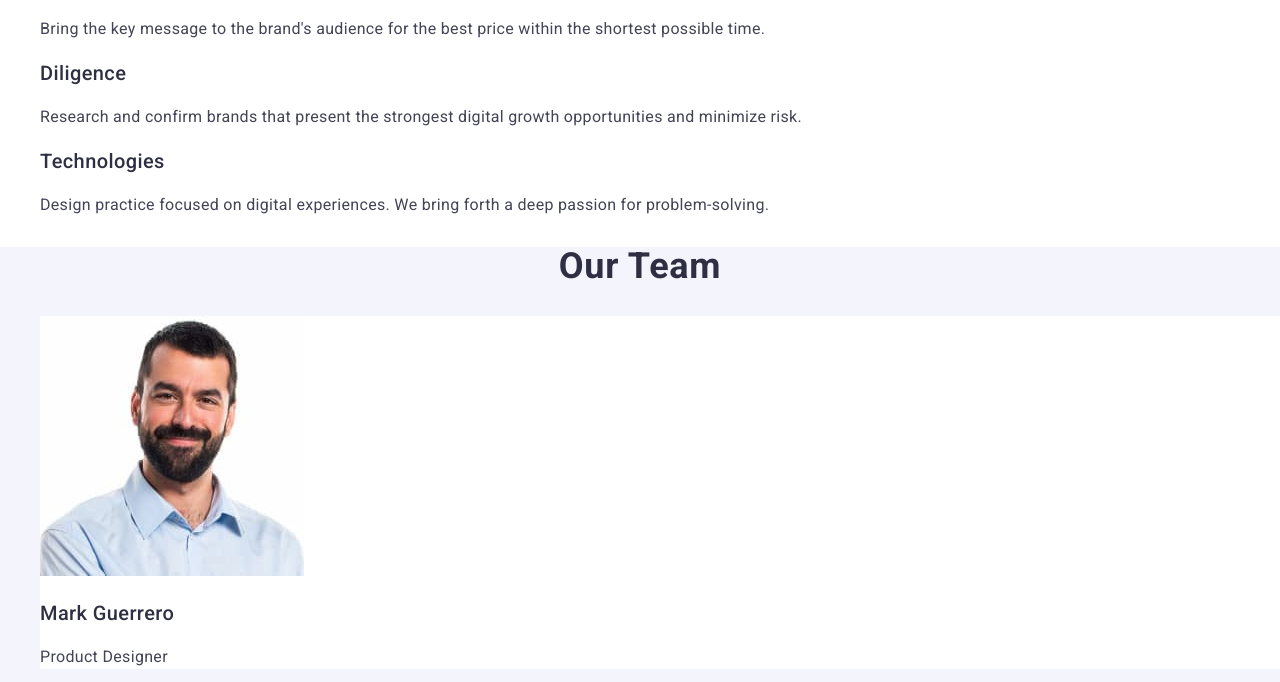
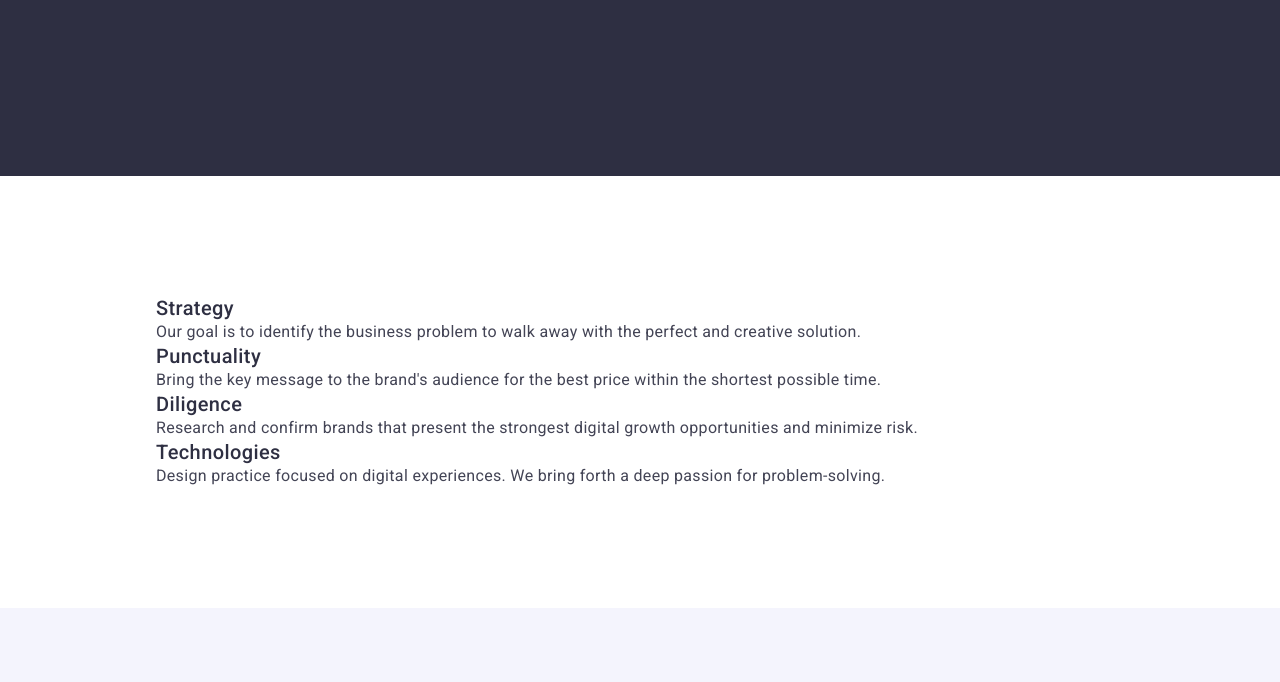
Before and after one commit to Pervushyn/goit-markup-hw-03, a plain HTML site: page index.html in a window 1280 px wide. Shown: the part 539-1221 px from the top of the page. Drawn offline with nearby package versions, Linux system fonts and the light colour scheme.

Commit message:
Summary Add

```diff
--- a/css/styles.css
+++ b/css/styles.css
@@ -16,6 +16,8 @@
   --c-background-modal: #fcfcfc;
 }
 
+/*Base*/
+
 body {
   font-family: Roboto, sans-serif;
   color: var(--c-text);
@@ -23,9 +25,23 @@ body {
 }
 ul {
   list-style-type: none;
+  margin: 0;
+  padding-left: 0;
+
 }
 a {
   text-decoration: none;
+
+}
+p, h1, h2, h3, h4, h5, h6 {
+  margin: 0;
+}
+.section {
+  padding: 120px 0;
+}
+.container {
+  max-width: 1440px;
+  padding: 0 156px;
 }
 
 /*header*/
@@ -76,8 +92,12 @@ a {
 /*Main*/
 .section-hero {
   background-color: var(--c-background-hero);
+  padding: 188px 0;
 }
 .hero-title {
+  margin: 0 auto;
+  margin-bottom: 48px;
+  max-width: 496px;
   color: var(--c-white);
   font-size: 56px;
   font-style: normal;
@@ -88,6 +108,7 @@ a {
 }
 
 .hero-button {
+  margin: 0 auto;
   color: var(--c-white);
   background-color: var(--c-background-prymary-brand);
   cursor: pointer;
@@ -100,8 +121,18 @@ a {
   background-color: var(--c-background-ocean);
 }
 /*section*/
-
+.visually-hidden {
+  position: absolute;
+  width: 1px;
+  height: 1px;
+  margin: -1px;
+  padding: 0;
+  overflow: hidden;
+  border: 0;
+  clip: rect(0 0 0 0);
+}
 .section-team {
+  padding: 120px 0;
   background-color: var(--c-background-light);
 }
 
@@ -119,6 +150,7 @@ a {
 }
 
 .title-secondary {
+  margin-bottom: 72px;
   color: var(--c-dark);
   font-size: 36px;
   font-weight: 700;
@@ -128,6 +160,7 @@ a {
   letter-spacing: 0.02em;
 }
 .section-dark {
+  padding: 120px 0;
   background-color: var(--c-background-hero);
 }
 .photofon {
--- a/index.html
+++ b/index.html
@@ -19,6 +19,7 @@
 
   <body>
     <header>
+      <div class="container">
       <nav>
         <a class="link-logo" href="./index.html"
           >Web<span class="logo-accent">Studio</span></a
@@ -45,17 +46,21 @@
           </li>
         </ul>
       </address>
+    </div>
     </header>
 
     <main>
       <!--Section1-->
       <section class="section-hero">
+        <div class="container">
         <h1 class="hero-title">Effective Solutions for Your Business</h1>
         <button class="hero-button" type="button">Order Service</button>
+      </div>
       </section>
 
       <!--Section2-->
-      <section>
+      <section class="section">
+        <div class="container">
         <h2 class="visually-hidden">Features</h2>
         <ul>
           <li>
@@ -87,11 +92,13 @@
             </p>
           </li>
         </ul>
+      </div>
       </section>
 
       <!--Section3-->
 
       <section class="section-team">
+        <div class="container">
         <h2 class="title-secondary">Our Team</h2>
         <ul>
           <li class="photofon">
@@ -135,11 +142,13 @@
             <p class="advantage-text">UI Designer</p>
           </li>
         </ul>
+      </div>
       </section>
 
       <!--Section Portfolio-->
 
-      <section>
+      <section class="section">
+        <div class="container">
         <h2 class="title-secondary">Our Portfolio</h2>
         <ul>
           <li>
@@ -197,10 +206,12 @@
             <p class="advantage-text">Marketing</p>
           </li>
         </ul>
+      </div>
       </section>
     </main>
 
     <footer class="section-dark">
+      <div class="container">
       <a href="./index.html" class="link-logo"
         >Web<span class="logo-accent-footer">Studio</span></a
       >
@@ -209,5 +220,6 @@
         marketing & growth solutions.
       </p>
     </footer>
+  </div>
   </body>
 </html>
```
